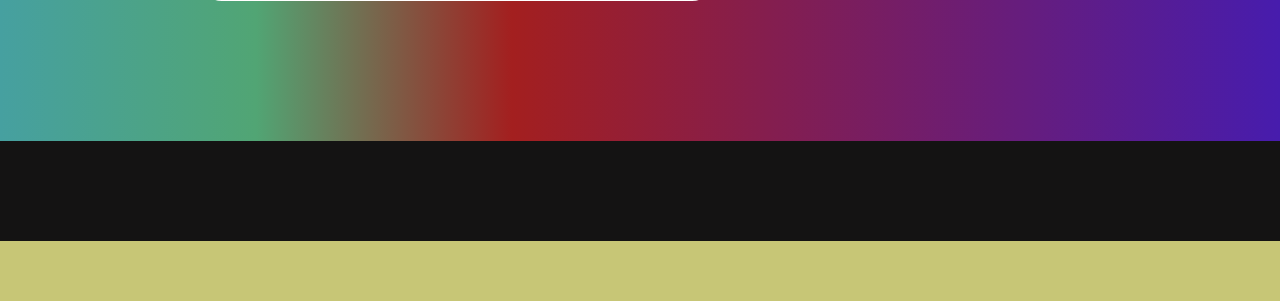
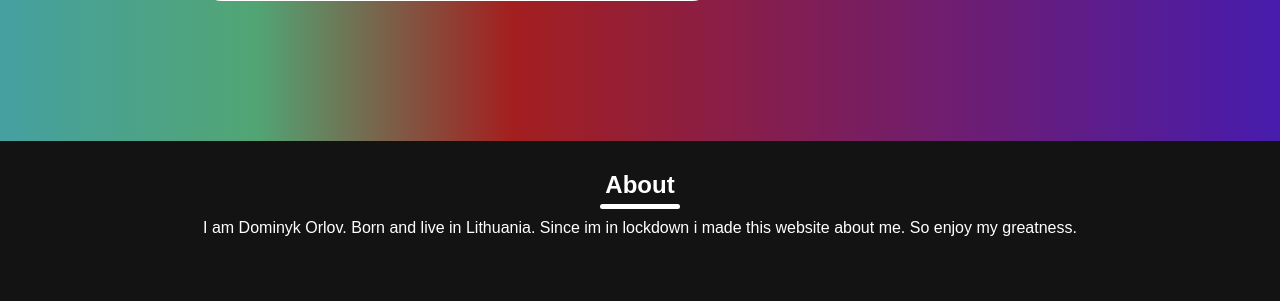
Before and after one commit to watery2/My_website, a Flask app: page / in a window 1280 px wide. Shown: the part 773-1074 px from the top of the page. Before the commit the page ends 1014 px from the top, so only its background shows below. Run offline with Flask 2, Linux system fonts and the light colour scheme; some libraries are stand-ins or nearby versions.

Commit message:
made the about part

```diff
--- a/static/css/home.css
+++ b/static/css/home.css
@@ -98,9 +98,25 @@ html {
 }
 
 #about {
-  width: 100%;
   height: 100px;
+  padding: 30px;
+  color: white;
+  text-align: center;
+  -webkit-box-align: center;
+      -ms-flex-align: center;
+          align-items: center;
   background-color: #141313;
+}
+
+.line {
+  width: 0;
+  height: 5px;
+  border-radius: 20px;
+  background-color: white;
+  margin-top: 5px;
+  margin-bottom: 10px;
+  margin-left: auto;
+  margin-right: auto;
 }
 
 .aboutlink {
--- a/static/css/home.scss
+++ b/static/css/home.scss
@@ -81,9 +81,22 @@ html{
 
 }
 #about{
-    width: 100%;
     height: 100px;
+    padding: 30px;
+    color: white;
+    text-align: center;
+    align-items: center;
     background-color: rgb(20, 19, 19);
+}
+.line{
+    width: 0;
+    height: 5px;
+    border-radius: 20px;
+    background-color: white;
+    margin-top: 5px;
+    margin-bottom: 10px;
+    margin-left: auto;
+    margin-right: auto;
 }
 
 .aboutlink{
--- a/static/js/home.js
+++ b/static/js/home.js
@@ -25,7 +25,12 @@ document.getElementById("button").onclick = function(){
 
     }
 }
-
+document.getElementsByClassName("aboutlink")[0].onclick = function(){
+    document.getElementById("about").scrollIntoView();
+}
+document.getElementsByClassName("link")[0].onclick = function(){
+    document.getElementById("about").scrollIntoView();
+}
 let tl = gsap.timeline({
     scrollTrigger:{
         trigger: '.img',
@@ -34,3 +39,13 @@ let tl = gsap.timeline({
 
 tl.from(".img", {y:-200, opacity: 0, duration: 1})
     .from(".whoiam", {x:100, opacity: 0, duration: 1}, "-=0.5")
+
+let ta = gsap.timeline({
+    scrollTrigger:{
+        trigger: '#about',
+        start: "center bottom",
+    }
+});
+
+ta.from(".aboutword", {y:-100, opacity: 0, duration: 1})
+    .to(".line", {width: "80px", duration: 1})
--- a/templates/home.html
+++ b/templates/home.html
@@ -14,8 +14,10 @@
             <img src="{{url_for('static', filename='img/waterylogo.png')}}" alt="Logo" style="width: 100px; height: 100px;">
             <div id="button"></div>
             <ul class="links">
-                <li class="links"><a class="link" href="#about">About</a></li>
-                <li class="links"><a class="link" href="#">Contact</a></li>
+                <!--<li class="links"><a class="link" href="#about">About</a></li>-->
+                <li class="links"><p class="link">About</p></li>
+                <!--<li class="links"><a class="link" href="#">Contact</a></li>-->
+                <li class="links"><p class="link">Contact</p></li>
             </ul>
         </div>
         <div class="home">
@@ -23,14 +25,18 @@
             <div class="whoiam">
                 <h2>Hello, my name is</h2>
                 <h1>Dominyk Orlov</h1>
-                <a href="#about"><button class="aboutlink"><span></span>About</button></a>
+                <!--<a href="#about"><button class="aboutlink"><span></span>About</button></a>-->
+                <button class="aboutlink"><span></span>About</button>
             </div>
         </div>
         <section id="about">
-
+            <h1 class="aboutword">About</h1>
+            <div class="line"></div>
+            <p class="abouttext">I am Dominyk Orlov. Born and live in Lithuania. Since im in lockdown i made this website about me. So enjoy my greatness.</p>
         </section>
     </div>
     <script src="https://cdnjs.cloudflare.com/ajax/libs/gsap/3.6.0/gsap.min.js"></script>
+    <script src="https://cdnjs.cloudflare.com/ajax/libs/gsap/3.6.0/ScrollTrigger.min.js"></script>
     <script src="{{url_for('static', filename='js/home.js')}}"></script>
 </body>
 </html>
```
Also changed, not shown: 1 other file.
